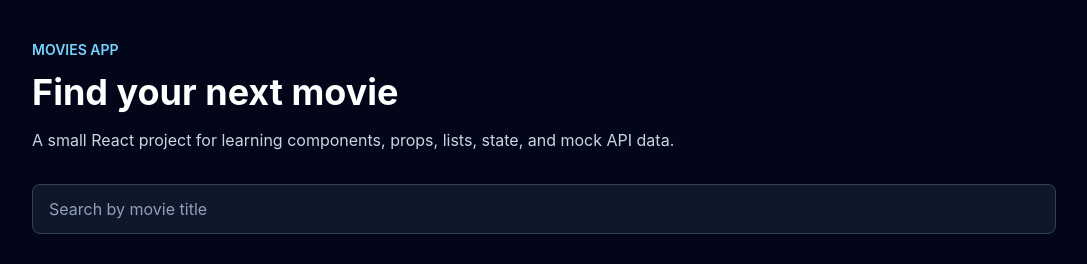
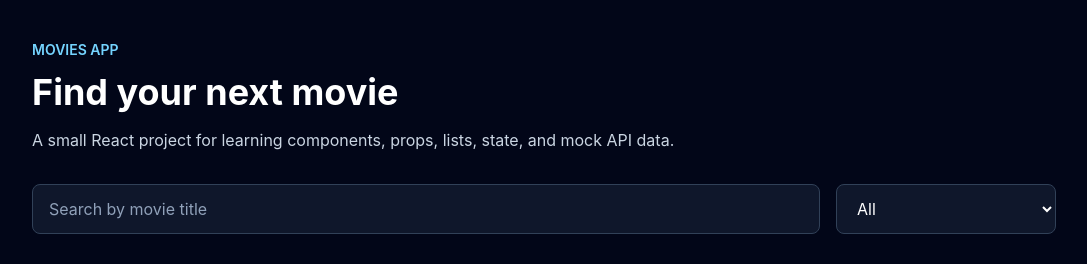
Before and after one commit to uruwqs/movie-app-1, a React (Vite) app: page / in a window 1280 px wide. Shown: the top 264 px of the page, without its empty margins (96-1183 px from the left). Built offline with nearby package versions, Linux system fonts and the light colour scheme.

Commit message:
feat: filter MovieList by genre using MovieGenreFilter

```diff
--- a/src/App.tsx
+++ b/src/App.tsx
@@ -1,14 +1,26 @@
 import { useState } from "react";
 import { MovieList } from "@/components/MovieList.tsx";
 import { MovieSearch } from "@/components/MovieSearch.tsx";
+import { MovieGenreFilter } from "@/components/MovieGenreFilter.tsx";
 import { movies } from "@/data/movies.ts";
+
+const allGenres = "All";
+const genres = [allGenres, ...new Set(movies.map((movie) => movie.genre))];
 
 function App() {
   const [search, setSearch] = useState("");
+  const [selectedGenre, setSelectedGenre] = useState(allGenres);
 
-  const filteredMovies = movies.filter((movie) =>
-    movie.title.toLowerCase().includes(search.toLowerCase()),
-  );
+  const filteredMovies = movies.filter((movie) => {
+    const matchesSearch = movie.title
+      .toLowerCase()
+      .includes(search.toLowerCase());
+
+    const matchesGenre =
+      selectedGenre === allGenres || movie.genre === selectedGenre;
+
+    return matchesSearch && matchesGenre;
+  });
 
   return (
     <main className="min-h-screen bg-slate-950 px-6 py-10 text-white">
@@ -22,7 +34,15 @@ function App() {
           and mock API data.
         </p>
 
-        <MovieSearch value={search} onChange={setSearch} />
+        <div className="mt-8 grid gap-4 sm:grid-cols-[1fr_220px]">
+          <MovieSearch value={search} onChange={setSearch} />
+          <MovieGenreFilter
+            genres={genres}
+            value={selectedGenre}
+            onChange={setSelectedGenre}
+          />
+        </div>
+
         <MovieList movies={filteredMovies} />
       </section>
     </main>
--- /dev/null
+++ b/src/components/MovieGenreFilter.tsx
@@ -0,0 +1,26 @@
+type MovieGenreFilterProps = {
+  genres: string[];
+  value: string;
+  onChange: (value: string) => void;
+};
+
+export function MovieGenreFilter({
+  genres,
+  value,
+  onChange,
+}: MovieGenreFilterProps) {
+  return (
+    <select
+      aria-label="Filter movies by genre"
+      className="w-full rounded-lg border border-slate-700 bg-slate-900 px-4 py-3 text-white"
+      value={value}
+      onChange={(event) => onChange(event.target.value)}
+    >
+      {genres.map((genre) => (
+        <option key={genre} value={genre}>
+          {genre}
+        </option>
+      ))}
+    </select>
+  );
+}
--- a/src/components/MovieList.tsx
+++ b/src/components/MovieList.tsx
@@ -6,11 +6,15 @@ type MovieListProps = {
 };
 
 export function MovieList({ movies }: MovieListProps) {
-  return (
+  return movies.length > 0 ? (
     <div className="mt-8 grid gap-6 sm:grid-cols-2 lg:grid-cols-3">
       {movies.map((movie) => (
         <MovieCard key={movie.id} movie={movie} />
       ))}
     </div>
+  ) : (
+    <p className="mt-8 rounded-lg bg-slate-900 p-6 text-center text-slate-300">
+      No movies found.
+    </p>
   );
 }
--- a/src/components/MovieSearch.tsx
+++ b/src/components/MovieSearch.tsx
@@ -7,7 +7,7 @@ export function MovieSearch({ value, onChange }: MovieSearchProps) {
   return (
     <input
       aria-label="Search movies by title"
-      className="mt-8 w-full rounded-lg border border-slate-700 bg-slate-900 px-4 py-3 text-white placeholder:text-slate-400"
+      className="w-full rounded-lg border border-slate-700 bg-slate-900 px-4 py-3 text-white placeholder:text-slate-400"
       type="text"
       placeholder="Search by movie title"
       value={value}
```
